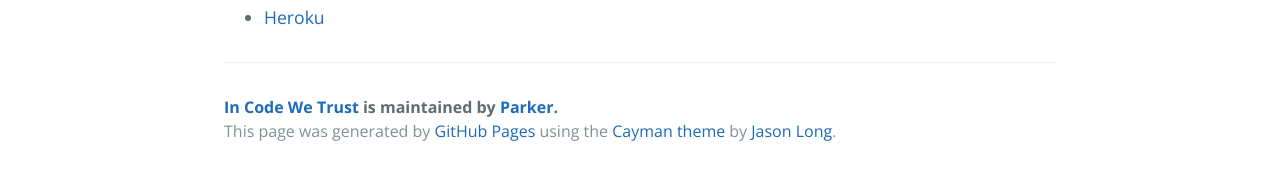
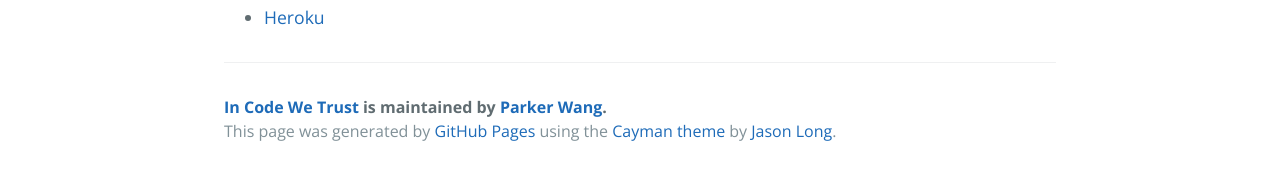
Before and after one commit to parkerwy/parkerwy.github.io, a Jekyll site: the page built from blogs.markdown, in a window 1280 px wide. Shown: the part 776-948 px from the top of the page. Built offline with Jekyll 4.4.1, drawn with Linux system fonts in a browser that asks for light colours.

Commit message:
Update _config.yml

```diff
--- a/_config.yml
+++ b/_config.yml
@@ -6,7 +6,7 @@
 
 # About/contact
 author:
-  name:       Parker
+  name:       Parker Wang
   url:
 
 # Gems
```
